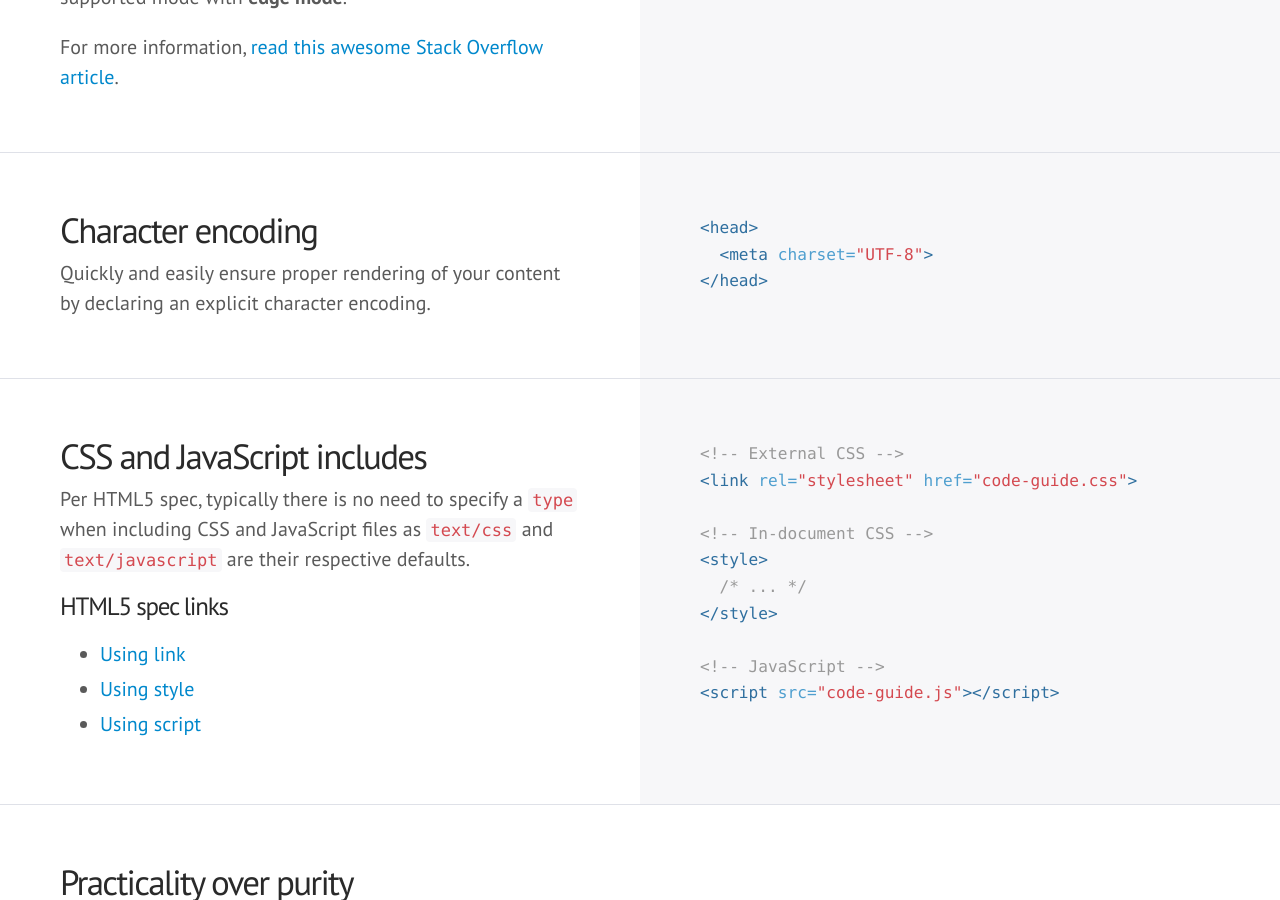
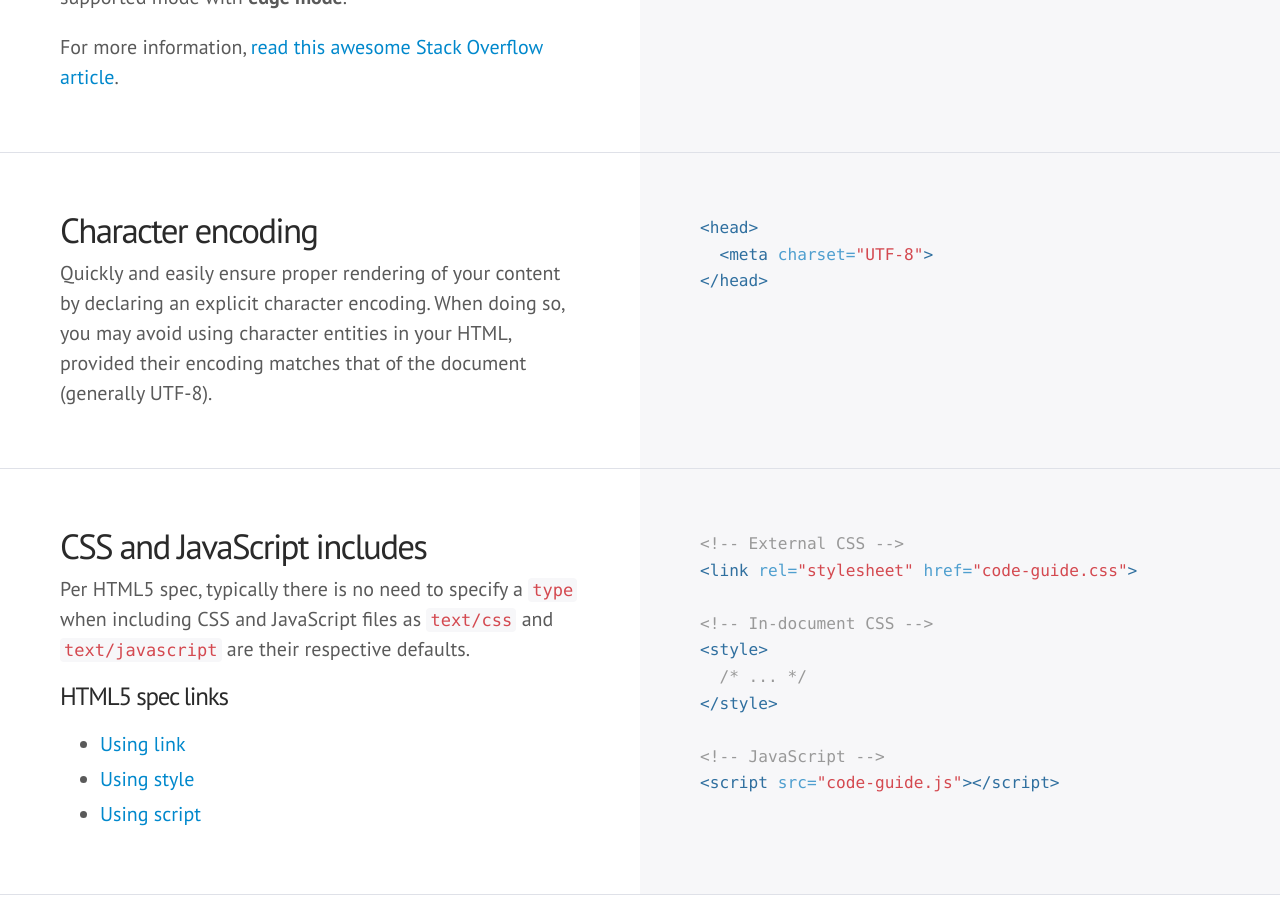
Before and after one commit to mdo/code-guide, a Jekyll site: the page built from index.html, in a window 1280 px wide and 900 px high, scrolled down 3128 px. Built offline with Jekyll 4.4.1, drawn with Linux system fonts in a browser that asks for light colours; some web fonts are replaced; Markdown is read by kramdown in place of the engine named in the settings; comment, search, counter and statistics services are not loaded.

Commit message:
Fix #61: Document mention of character entities given UTF-8

```diff
--- a/index.html
+++ b/index.html
@@ -116,7 +116,7 @@ layout: default
 <div class="section" id="html-encoding">
   <div class="col">
     <h3>Character encoding</h3>
-    <p>Quickly and easily ensure proper rendering of your content by declaring an explicit character encoding.</p>
+    <p>Quickly and easily ensure proper rendering of your content by declaring an explicit character encoding. When doing so, you may avoid using character entities in your HTML, provided their encoding matches that of the document (generally UTF-8).</p>
   </div>
   <div class="col">
     {% highlight html %}{% include html/encoding.html %}{% endhighlight %}
```
